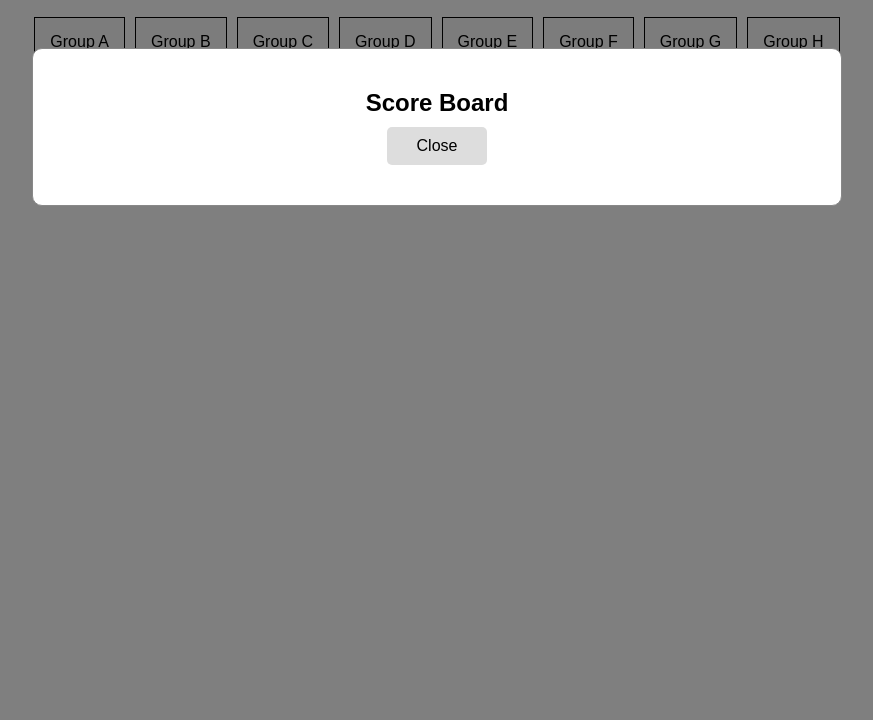
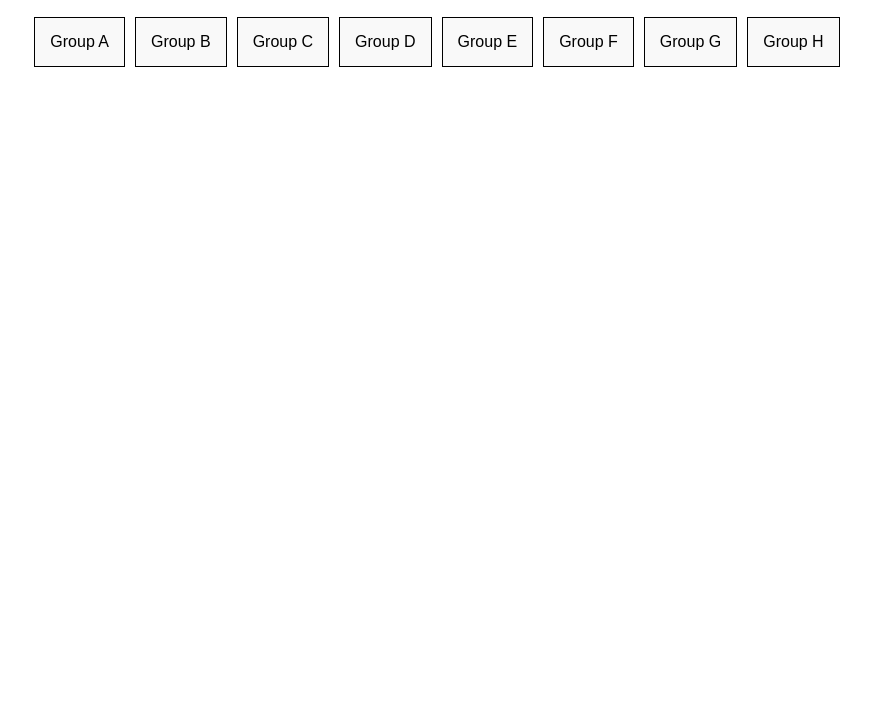
Before and after one commit to muhammadadnanahmed/world-cup-data-rendering, a plain HTML site: page index.html in a window 1280 px wide. Shown: the part 80-800 px from the top of the page, without its empty margins (203-1076 px from the left). Drawn offline with Linux system fonts and the light colour scheme.

Commit message:
Update style.css

```diff
--- a/style.css
+++ b/style.css
@@ -46,7 +46,7 @@ body {
 
 /* Modal Container */
 .modal-parent {
-  display: block; /* Set to 'none' to hide initially */
+  display: none;
   position: fixed;
   z-index: 1;
   left: 0;
```
